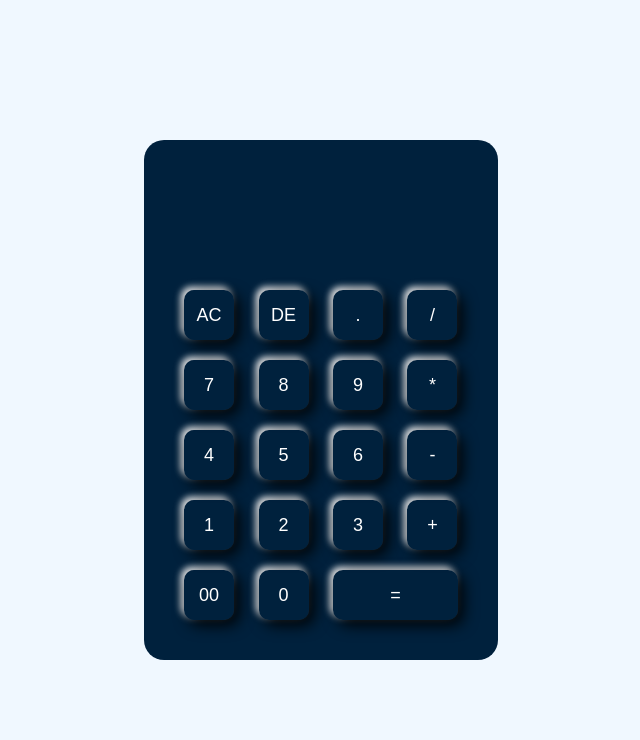
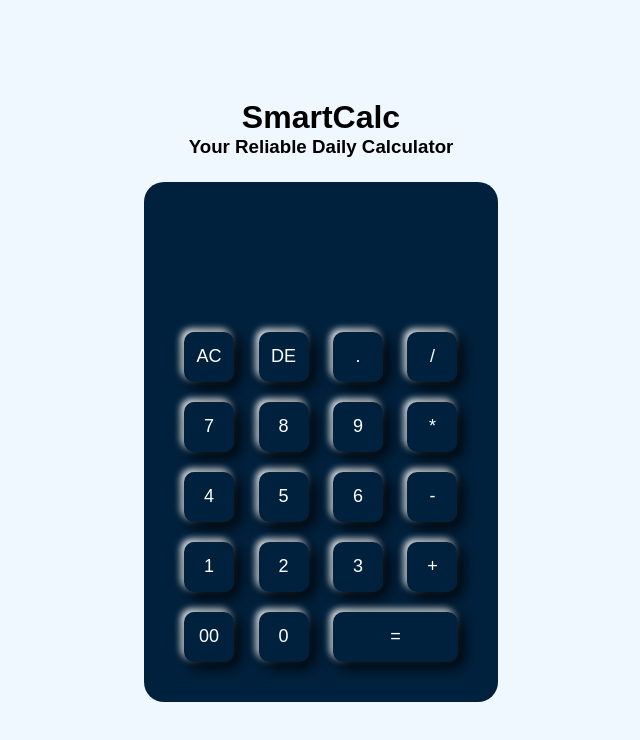
Before and after one commit to SriramKannanV/calculator, a plain HTML site: page index.html in a window 1280 px wide. Shown: the whole page, without its empty margins (319-959 px from the left). Drawn offline with Linux system fonts and the light colour scheme.

Commit message:
added title

```diff
--- a/index.html
+++ b/index.html
@@ -8,6 +8,10 @@
 </head>
 <body>
     <div id="container">
+        <div id="siteTitle">
+            <h1>SmartCalc</h1>
+            <h3>Your Reliable Daily Calculator</h3>
+        </div>
         <div id="container_box">
             <form>
                 <div id="display">
--- a/style.css
+++ b/style.css
@@ -11,6 +11,7 @@
     height: 100vh;
     background-color: #f0f8ff;
     display: flex;
+    flex-direction: column;
     align-items: center;
     justify-content: center;
 }
@@ -18,6 +19,12 @@
     background-color: #00213d;
     padding: 30px;
     border-radius: 20px;
+}
+
+/* Site title */
+#siteTitle{
+    padding-bottom: 24px;
+    text-align: center;
 }
 
 /* continer_button */
```
